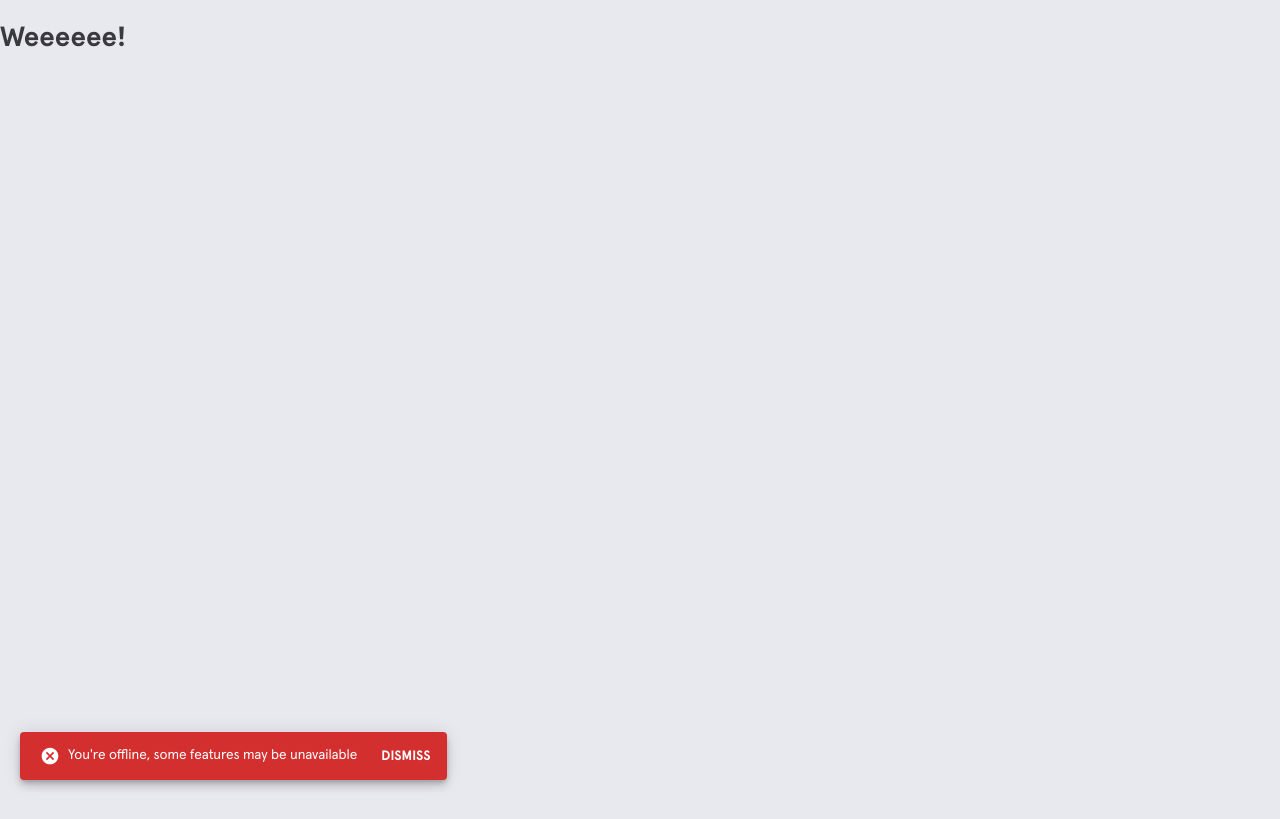
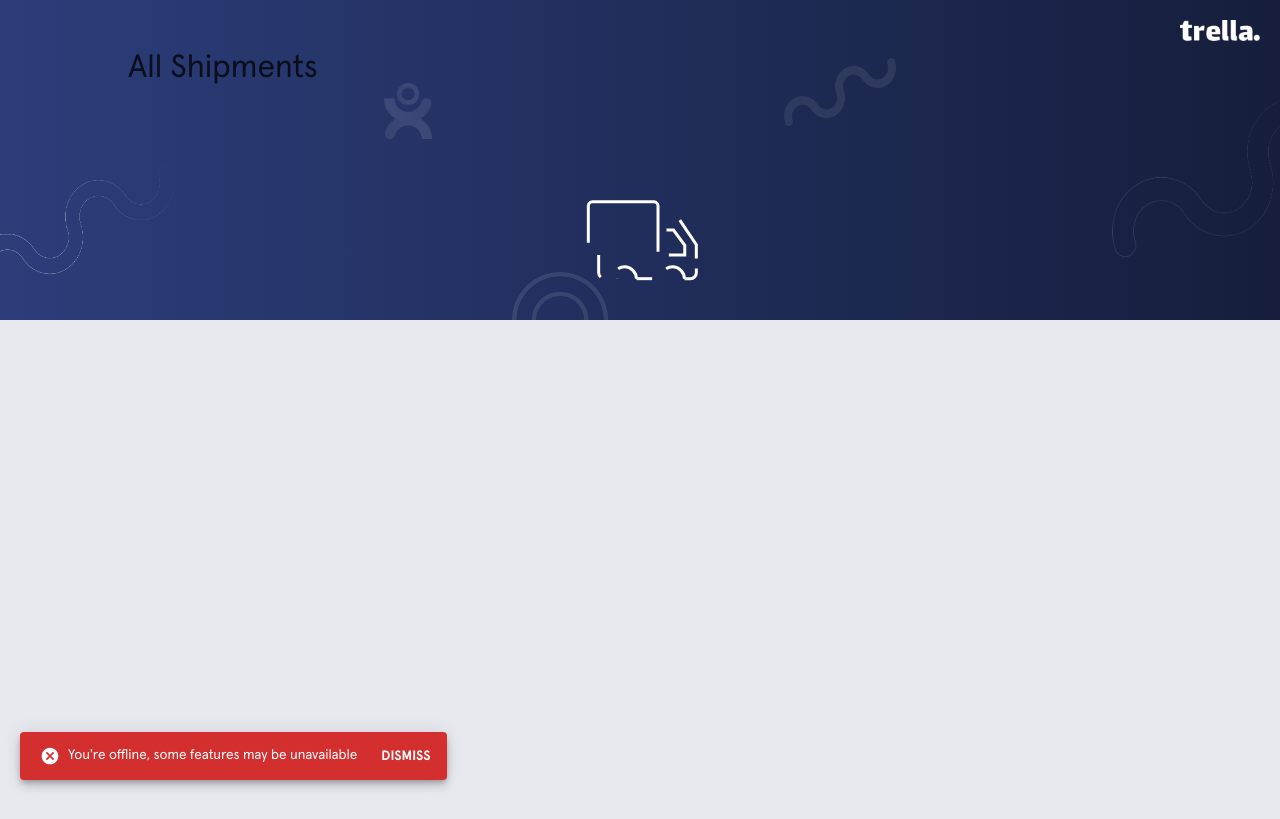
Before and after one commit to ahmsalah/Trella, a React (Create React App) app: page / in a window 1280 px wide. Built offline with nearby package versions, Linux system fonts and the light colour scheme; no server answers; what assets would draw is missing.

Commit message:
loadShipments from Dashboard

```diff
--- a/src/pages/Dashboard/Dashboard.js
+++ b/src/pages/Dashboard/Dashboard.js
@@ -1,13 +1,36 @@
-import React from 'react';
+import Layout from 'components/Layout/Layout';
+import React, { useEffect } from 'react';
+import { useDispatch, useSelector } from 'react-redux';
+import { loadShipments } from 'redux/features/shipments.feature';
+import Typography from '@material-ui/core/Typography';
+import Grow from '@material-ui/core/Grow';
+import FlexBox from 'components/FlexBox/FlexBox';
+import Loading from 'components/Loading/Loading';
 import useStyles from './styles';
 
 function Dashboard() {
   const classes = useStyles();
+  const dispatch = useDispatch();
+  const { list, loading } = useSelector(state => state.shipments);
+
+  useEffect(() => {
+    dispatch(loadShipments());
+  }, [dispatch]);
+
+  console.log({ list, loading });
 
   return (
-    <div className={classes.root}>
-      <h1>Weeeeee!</h1>
-    </div>
+    <Layout>
+      <Typography variant="h4" className={classes.title}>
+        All Shipments
+      </Typography>
+      <Loading isLoading={loading} />
+      <FlexBox>
+        <Grow in={!loading} timeout={800}>
+          <div>List Goes Here</div>
+        </Grow>
+      </FlexBox>
+    </Layout>
   );
 }
 
```
